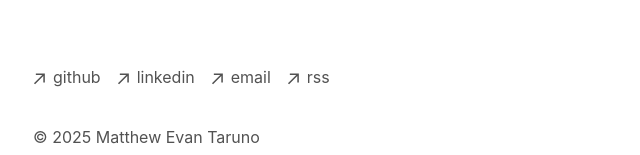
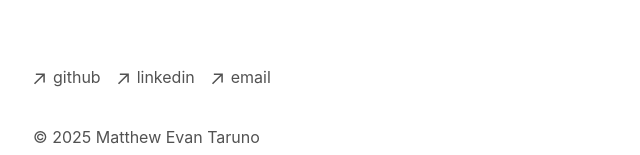
Before and after one commit to mtaruno/blog, a Next.js app: page / in a window 1280 px wide. Shown: the part 1611-1766 px from the top of the page, without its empty margins (319-959 px from the left). Built offline with nearby package versions, Linux system fonts and the light colour scheme.

Commit message:
Remove RSS link from the footer of the website

```diff
--- a/app/components/footer.tsx
+++ b/app/components/footer.tsx
@@ -52,17 +52,7 @@ export default function Footer() {
             <p className="ml-2 h-7">email</p>
           </a>
         </li>
-        <li>
-          <a
-            className="flex items-center transition-all hover:text-neutral-800 dark:hover:text-neutral-100"
-            rel="noopener noreferrer"
-            target="_blank"
-            href="/rss"
-          >
-            <ArrowIcon />
-            <p className="ml-2 h-7">rss</p>
-          </a>
-        </li>
+
       </ul>
       <p className="mt-8 text-neutral-600 dark:text-neutral-300">
         © {new Date().getFullYear()} Matthew Evan Taruno
```
